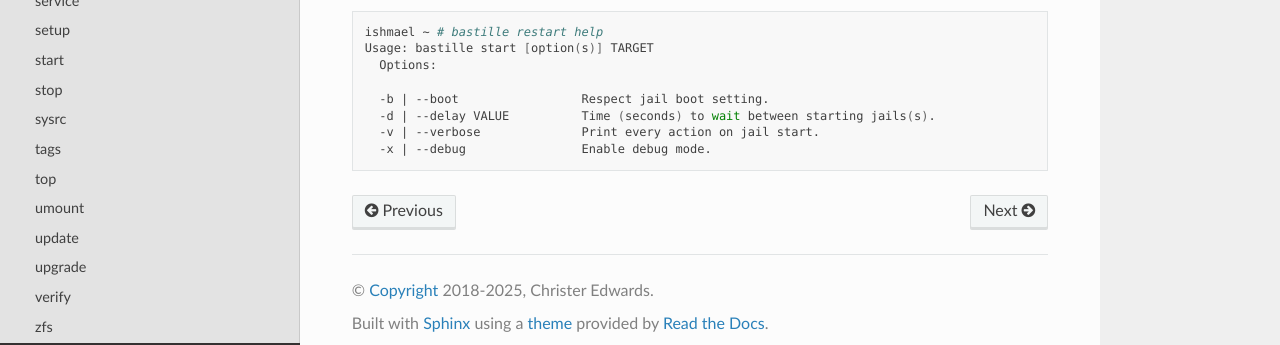
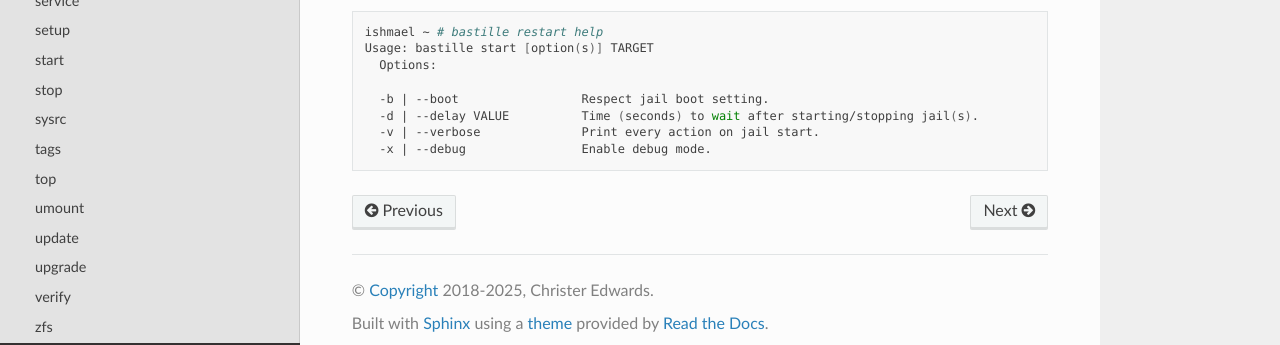
Before and after one commit to BastilleBSD/bastille, a Sphinx documentation site: the page built from docs/chapters/subcommands/restart.rst, in a window 1280 px wide. Shown: the part 348-693 px from the top of the page. Built offline with Sphinx 7.4.7 and the Read the Docs theme 3.1.0, drawn with Linux system fonts in a browser that asks for light colours.

Commit message:
Update restart.rst

```diff
--- a/docs/chapters/subcommands/restart.rst
+++ b/docs/chapters/subcommands/restart.rst
@@ -19,6 +19,6 @@ Restart jail(s).
     Options:
 
     -b | --boot                 Respect jail boot setting.
-    -d | --delay VALUE          Time (seconds) to wait between starting jails(s).
+    -d | --delay VALUE          Time (seconds) to wait after starting/stopping jail(s).
     -v | --verbose              Print every action on jail start.
     -x | --debug                Enable debug mode.
```
